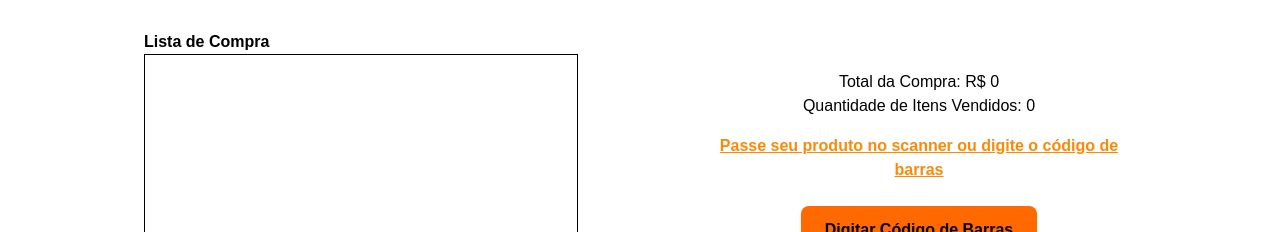
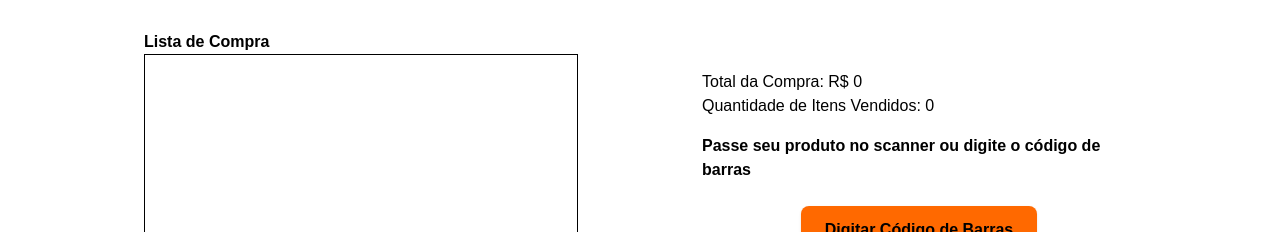
Before and after one commit to guiklose/self-checkout-redesign, a Next.js app: page /buy in a window 1280 px wide. Shown: the part 171-403 px from the top of the page. Built offline with nearby package versions, Linux system fonts and the light colour scheme.

Commit message:
Enhanced buy list

```diff
--- a/src/app/components/Buy/BarcodeInput.tsx
+++ b/src/app/components/Buy/BarcodeInput.tsx
@@ -12,7 +12,7 @@ export default function BarcodeInput({
 
   return (
     <>
-      <p className="mt-4 text-center underline text-orange-400 font-bold">
+      <p className="mt-4 text-black font-bold">
         Passe seu produto no scanner ou digite o código de barras
       </p>
 
--- a/src/app/components/Buy/CartList.tsx
+++ b/src/app/components/Buy/CartList.tsx
@@ -16,7 +16,7 @@ export default function CartList({ products }: { products: Product[] }) {
   return (
     <div className="w-[35%]">
       <h2 className="text-black font-bold">Lista de Compra</h2>
-      <div className="border border-black w-full h-[400px] p-4">
+      <div className="border border-black w-full h-[400px] p-4 overflow-y-auto">
         <ul>
         {products.reduce((acc, p) => {
           const existing = acc.find(item => item.code === p.code);
@@ -28,8 +28,14 @@ export default function CartList({ products }: { products: Product[] }) {
           }
           return acc;
         }, [] as CartItem[]).map((p, i) => (
-          <li className="text-black" key={i}>
-            {p.name} - R$ {p.totalPrice.toFixed(2)} {p.quantity > 1 && ` - ${p.quantity} Unidades`}
+          <li className="text-black my-1 p-1 rounded border border-amber-600" key={i}>
+            <div className="flex justify-between py-0.5">
+              <p className="font-bold">{p.name}</p>
+              <p>R$ {p.totalPrice.toFixed(2)}</p>
+            </div>
+            <div>
+              {p.quantity > 1 && `${p.quantity} Unidades`}
+            </div>
           </li>
         ))}
         </ul>
--- a/src/app/components/Buy/CartSummary.tsx
+++ b/src/app/components/Buy/CartSummary.tsx
@@ -3,8 +3,8 @@
 export default function CartSummary({ total, count }: { total: number; count: number }) {
   return (
     <>
-      <p className="text-black text-center">Total da Compra: R$ {total}</p>
-      <p className="text-black text-center">Quantidade de Itens Vendidos: {count}</p>
+      <p className="text-black">Total da Compra: R$ {total}</p>
+      <p className="text-black">Quantidade de Itens Vendidos: {count}</p>
     </>
   );
 }
```
